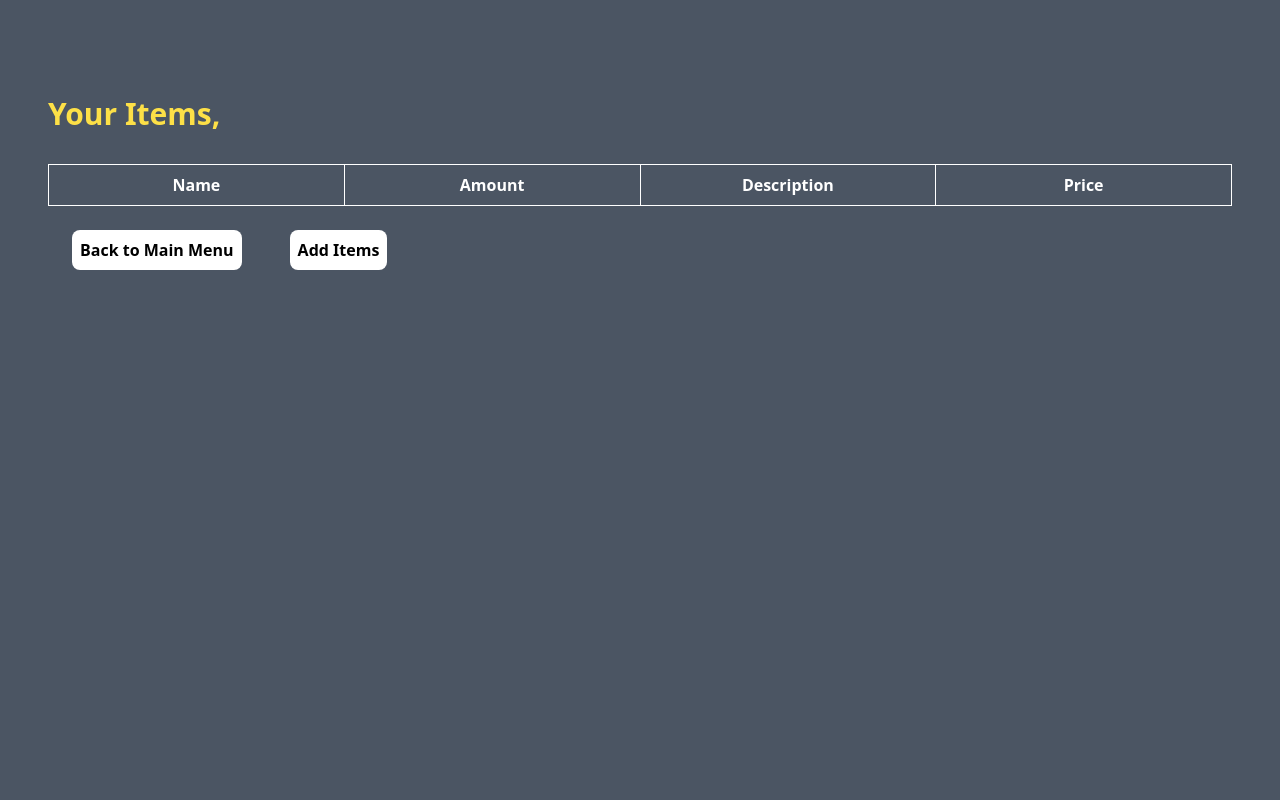
After one commit to venedictchen/invenetory, a Django app: page /html/ in a window 1280 px wide. The commit adds this page. Run offline with Django 4.2, Linux system fonts and the light colour scheme; data that the repository does not hold is empty; some libraries are stand-ins or nearby versions.

Commit message:
finish tugas 3

```diff
--- a/invenetory/settings.py
+++ b/invenetory/settings.py
@@ -55,7 +55,7 @@ ROOT_URLCONF = 'invenetory.urls'
 TEMPLATES = [
     {
         'BACKEND': 'django.template.backends.django.DjangoTemplates',
-        'DIRS': [],
+        'DIRS': [BASE_DIR/'templates'],
         'APP_DIRS': True,
         'OPTIONS': {
             'context_processors': [
--- a/invenetory/urls.py
+++ b/invenetory/urls.py
@@ -19,5 +19,5 @@ from django.urls import path,include
 
 urlpatterns = [
     path('admin/', admin.site.urls),
-    path('main/', include('main.urls')),
+    path('', include('main.urls')),
 ]
--- a/main/models.py
+++ b/main/models.py
@@ -5,4 +5,4 @@ class Item(models.Model):
     amount =  models.IntegerField()
     description = models.TextField()
     code = models.IntegerField()
-    price = models.IntegerField()
+    price = models.FloatField()
--- /dev/null
+++ b/main/templates/show_html.html
@@ -0,0 +1,42 @@
+{% extends 'base.html' %}
+
+{% block content %}
+<div class="flex flex-col px-12 py-24 min-h-screen text-white bg-gray-600">
+    <h2 class="text-3xl text-yellow-300 font-bold mb-8">Your Items,</h2>
+<table class="table-fixed w-full border-collapse border border-white">
+    <thead>
+        <tr>
+            <th class="border border-white px-4 py-2">Name</th>
+            <th class="border border-white px-4 py-2">Amount</th>
+            <th class="border border-white px-4 py-2">Description</th>
+            <th class="border border-white px-4 py-2">Price</th>
+        </tr>
+    </thead>
+    <tbody>
+        {% for item in items %}
+            <tr>
+                <td class="border border-white px-4 py-2">{{item.code}} - {{ item.name }}</td>
+                <td class="border border-white px-4 py-2">{{ item.amount }}</td>
+                <td class="border border-white px-4 py-2">{{ item.description }}</td>
+                <td class="border border-white px-4 py-2">{{ item.price }}</td>
+            </tr>
+        {% endfor %}
+    </tbody>
+</table>
+
+<br />
+<div class="flex flex-row">
+<a href="{% url 'main:show_main' %}">
+    <button class="text-black font-semibold rounded-lg bg-white py-2 px-2 mx-6">
+        Back to Main Menu
+    </button>
+</a>
+<a href="{% url 'main:create_item' %}">
+    <button class="text-black rounded-lg font-semibold  bg-white py-2 px-2 mx-6">
+        Add Items
+    </button>
+</a>
+</div>
+</div>
+
+{% endblock %}
--- a/main/urls.py
+++ b/main/urls.py
@@ -1,8 +1,14 @@
 from django.urls import path
 from main.views import show_main
-
+from main.views import show_main, create_item, show_xml, show_json, show_xml_by_id, show_json_by_id,show_html
 app_name = 'main'
 
 urlpatterns = [
     path('', show_main, name='show_main'),
+    path('create-item', create_item, name='create_item'),
+    path('xml/',show_xml,name='show_xml'),
+    path('html/',show_html,name='show_html'),
+    path('json/',show_json,name='show_json'),
+    path('xml/<int:id>/',show_xml_by_id,name='show_xml_by_id'),
+    path('json/<int:id>/',show_json_by_id,name='show_json_by_id')
 ]
--- a/main/views.py
+++ b/main/views.py
@@ -1,14 +1,49 @@
+from main.forms import ItemForm
+from main.models import Item
 from django.shortcuts import render
+from django.http import HttpResponseRedirect
+from django.urls import reverse
+from django.http import HttpResponse
+from django.core import serializers
+
 
 def show_main(request):
+    items = Item.objects.all()
     context = {
         'nama_mahasiswa': 'Venedict Chen',
         'kelas': 'D',
-        'name': 'Flashdisk',
-        'amount': '2',
-        'description':'Toshiba',
-        'code':'2232',
-        'price':'30000',
+        'items':items,
     }
 
     return render(request, "main.html", context)
+
+def create_item(request):
+    form = ItemForm(request.POST or None)
+
+    if form.is_valid() and request.method == "POST":
+        form.save()
+        return HttpResponseRedirect(reverse('main:show_main'))
+
+    context = {'form': form}
+    return render(request, "create_item.html", context)
+
+def show_html(request):
+    items = Item.objects.all()
+    context = {'items':items}
+    return render(request,"show_html.html",context)
+
+def show_xml(request):
+    data = Item.objects.all()
+    return HttpResponse(serializers.serialize("xml",data),content_type = "application/xml")
+
+def show_json(request):
+    data = Item.objects.all()
+    return HttpResponse(serializers.serialize("json",data),content_type= "application/json")
+
+def show_xml_by_id(request,id):
+    data = Item.objects.filter(pk=id)
+    return HttpResponse(serializers.serialize("xml",data),content_type="application/xml")
+
+def show_json_by_id(request,id):
+    data = Item.objects.filter(pk=id)
+    return HttpResponse(serializers.serialize("json",data),content_type="application/json")
--- /dev/null
+++ b/templates/base.html
@@ -0,0 +1,19 @@
+{% load static %}
+<!DOCTYPE html>
+<html lang="en">
+    <head>
+        <meta charset="UTF-8" />
+        <meta
+            name="viewport"
+            content="width=device-width, initial-scale=1.0"
+        />
+        <script src="https://cdn.tailwindcss.com"></script>
+        {% block meta %}
+        {% endblock meta %}
+    </head>
+
+    <body>
+        {% block content %}
+        {% endblock content %}
+    </body>
+</html>
```
Also changed, not shown: main/forms.py (added, +7 -0 lines), main/templates/create_item.html (added, +26 -0 lines), main/templates/main.html (+44 -8 lines), README.md, fotohtml.png (added), fotojson.png (added), fotojsonid.png (added), fotoxml.png (added), fotoxmlid.png (added), main/migrations/0003_alter_item_price.py (added).
